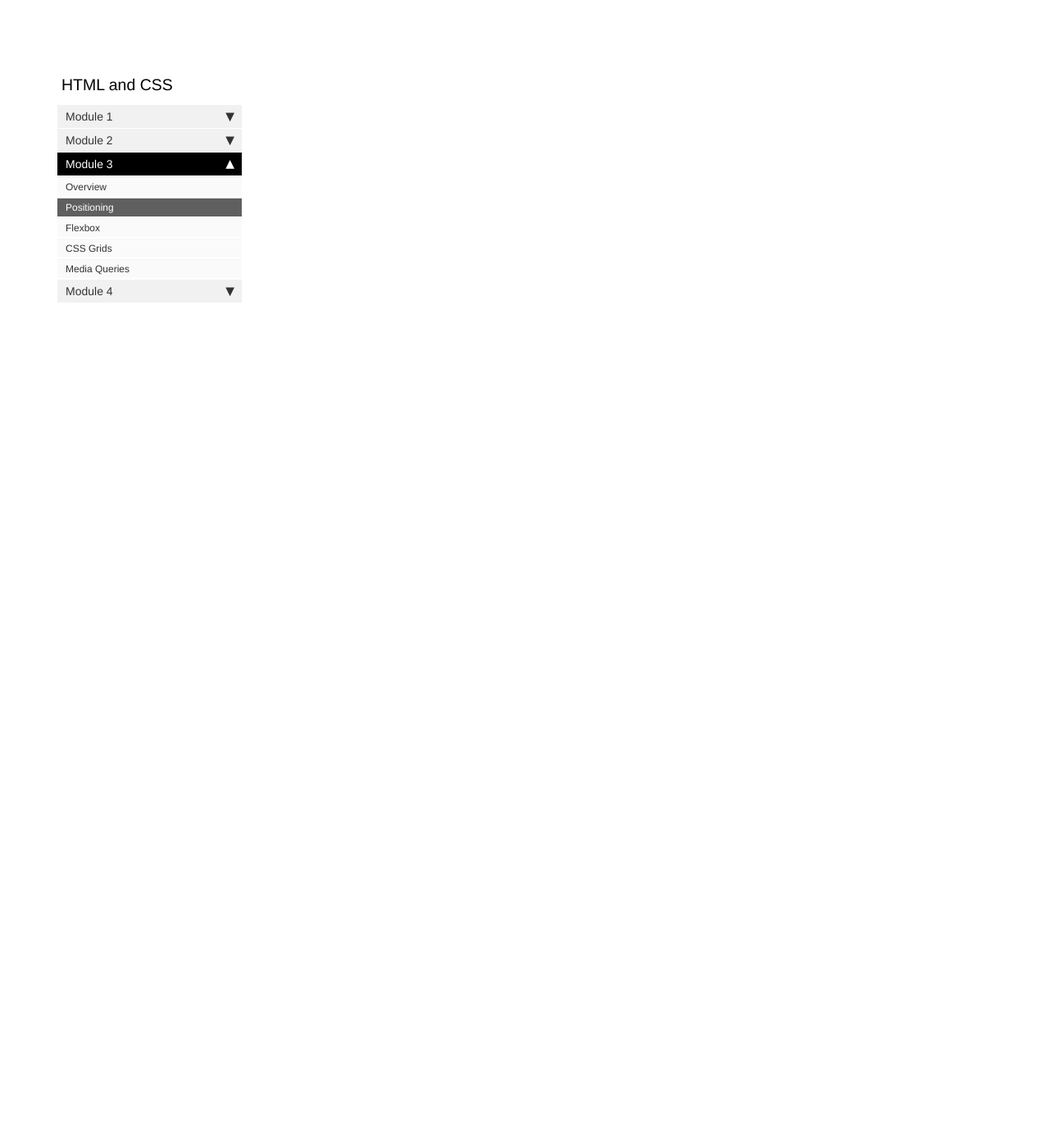
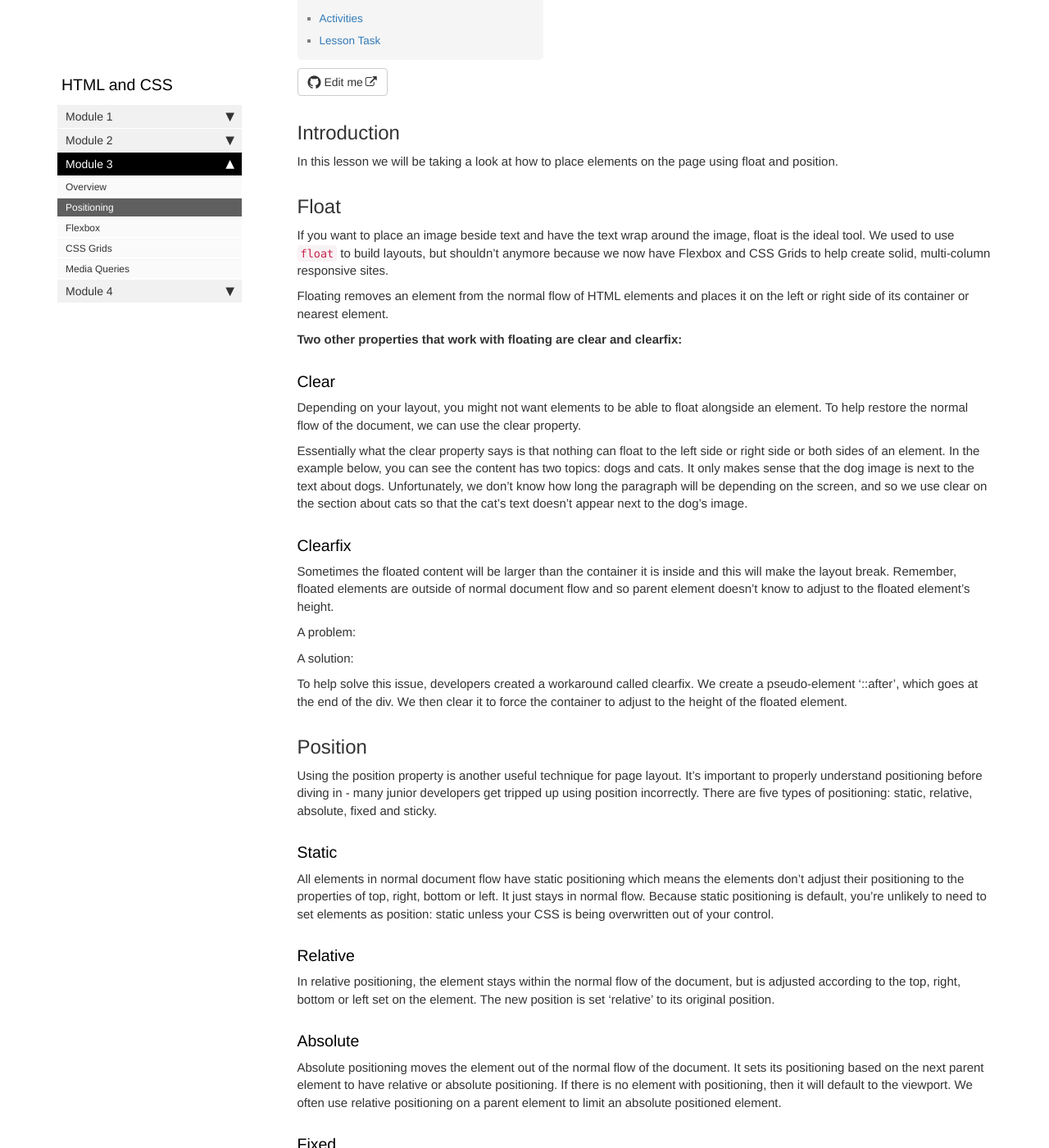
Before and after one commit to AmberBentley/content-feu, a Jekyll site: the page built from pages/html-css/positioning.md, in a window 1280 px wide and 1400 px high, scrolled down 270 px. Shown: the whole window at 82% size. Built offline with Jekyll 4.4.1, drawn with Linux system fonts in a browser that asks for light colours; comment, search, counter and statistics services are not loaded; before the commit the page ends 900 px from its top, so only the background shows below that; some of the changed text lies outside the part shown.

Commit message:
HTML+CSS Module 3 Lesson 1 added

```diff
--- a/pages/html-css/positioning.md
+++ b/pages/html-css/positioning.md
@@ -6,3 +6,72 @@ sidebar: html-css
 permalink: html-css/positioning.html
 folder: html-css
 ---
+## Introduction
+
+In this lesson we will be taking a look at how to place elements on the page using float and position.
+
+## Float
+
+If you want to place an image beside text and have the text wrap around the image, float is the ideal tool. We used to use `float` to build layouts, but shouldn't anymore because we now have Flexbox and CSS Grids to help create solid, multi-column responsive sites.
+
+Floating removes an element from the normal flow of HTML elements and places it on the left or right side of its container or nearest element.
+
+**Two other properties that work with floating are clear and clearfix:**
+
+### Clear
+
+Depending on your layout, you might not want elements to be able to float alongside an element. To help restore the normal flow of the document, we can use the clear property.
+
+Essentially what the clear property says is that nothing can float to the left side or right side or both sides of an element. In the example below, you can see the content has two topics: dogs and cats. It only makes sense that the dog image is next to the text about dogs. Unfortunately, we don't know how long the paragraph will be depending on the screen, and so we use clear on the section about cats so that the cat's text doesn't appear next to the dog's image.
+
+### Clearfix
+
+Sometimes the floated content will be larger than the container it is inside and this will make the layout break. Remember, floated elements are outside of normal document flow and so parent element doesn't know to adjust to the floated element's height.
+
+A problem:
+
+A solution:
+
+To help solve this issue, developers created a workaround called clearfix. We create a pseudo-element '::after', which goes at the end of the div. We then clear it to force the container to adjust to the height of the floated element.
+
+## Position
+
+Using the position property is another useful technique for page layout. It’s important to properly understand positioning before diving in - many junior developers get tripped up using position incorrectly. There are five types of positioning: static, relative, absolute, fixed and sticky.
+
+### Static
+
+All elements in normal document flow have static positioning which means the elements don’t adjust their positioning to the properties of top, right, bottom or left. It just stays in normal flow. Because static positioning is default, you’re unlikely to need to set elements as position: static unless your CSS is being overwritten out of your control.
+
+### Relative
+
+In relative positioning, the element stays within the normal flow of the document, but is adjusted according to the top, right, bottom or left set on the element. The new position is set ‘relative’ to its original position.
+
+### Absolute
+
+Absolute positioning moves the element out of the normal flow of the document. It sets its positioning based on the next parent element to have relative or absolute positioning. If there is no element with positioning, then it will default to the viewport. We often use relative positioning on a parent element to limit an absolute positioned element.
+
+### Fixed
+
+Fixed positioning also moves the element out of the normal flow (**similar to absolute positioning**), but with fixed positioning the element is unaffected by scrolling. A fixed element is positioned based on the browser’s viewport.
+
+### Sticky
+
+Sticky is a mix between relative positioning and fixed positioning. It allows us to set an element relatively positioned, and when a certain position is reached to turn it into a fixed element. It’s often used with menus to get them to stick to the top of the viewport after the user has scrolled down so that the menu is always available for the user.
+
+## z-index
+
+With positioning, it’s easy to get elements on top of one another. To determine the order in which elements stack up, we can use z-index. Z-index is fairly simple to use; the higher the z-index number, the higher in the order it goes.
+
+## Activities
+
+**WATCH**
+
+The below tutorial video on float and position. (7m 36s)
+
+## Lesson Task
+
+### Brief
+
+There are practice questions in the master branch of [this repo](https://github.com/Noroff-Education/lesson-task-htmlcss-module3-lesson1).
+
+Attempt the answers before checking them against the answers in the [answers branch](https://github.com/Noroff-Education/lesson-task-htmlcss-module3-lesson1/tree/answers) of the repo.
```
